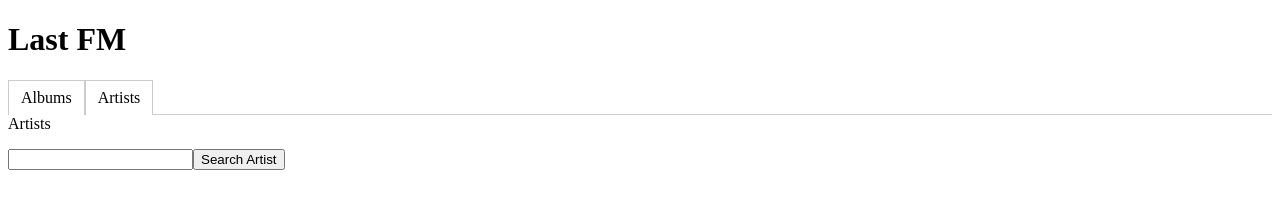
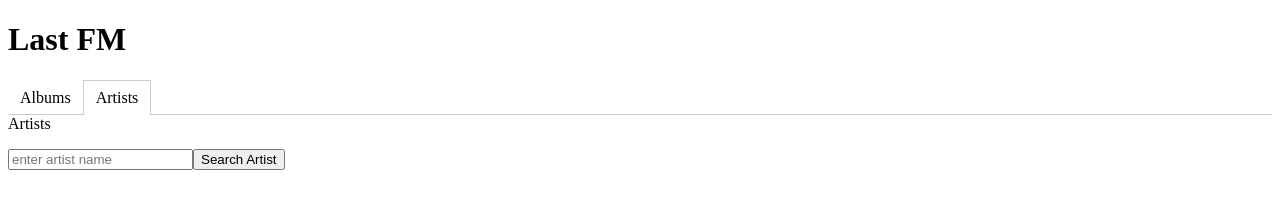
Before and after one commit to axkatya/lastfmang, an Angular app: page /artists in a window 1280 px wide. Shown: the top 220 px of the page. Built offline with nearby package versions, Linux system fonts and the light colour scheme.

Commit message:
Add placeholders.

```diff
--- a/src/app/components/album/album.component.html
+++ b/src/app/components/album/album.component.html
@@ -1,6 +1,6 @@
 Albums
 <p>
-  <input #albumNameSearch>
+  <input #albumNameSearch placeholder="enter album name">
   <button (click)="onClickSearchAlbum(albumNameSearch.value)">Search Album</button>
 </p>
 <div *ngIf="albums">
--- a/src/app/components/app.component.html
+++ b/src/app/components/app.component.html
@@ -1,7 +1,7 @@
 <h1>{{title}}</h1>
 <nav class="tab-list">
 
-  <a class="tab-list-item tab-list-active" routerLink="/albums" routerLinkActive="tab-list-active">Albums</a>
+  <a class="tab-list-item" routerLink="/albums" routerLinkActive="tab-list-active">Albums</a>
   <a class="tab-list-item" routerLink="/artists" routerLinkActive="tab-list-active">Artists</a>
 
 </nav>
--- a/src/app/components/artist/artist.component.html
+++ b/src/app/components/artist/artist.component.html
@@ -1,6 +1,6 @@
 Artists
 <p>
-  <input #artistNameSearch>
+  <input #artistNameSearch placeholder="enter artist name">
   <button (click)="onClickSearchArtist(artistNameSearch.value)">Search Artist</button>
 </p>
 <div *ngIf="artist">
```
